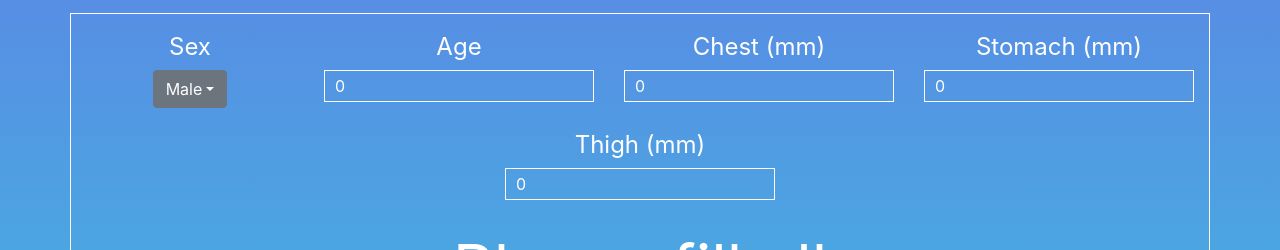
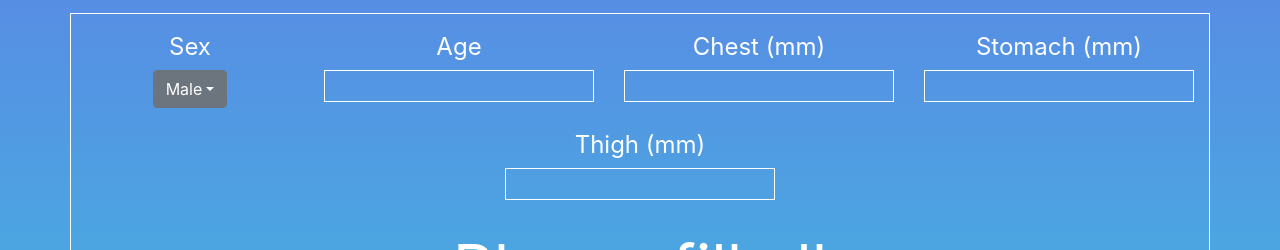
Before and after one commit to Mostrowski8/bodyfat, a React (Create React App) app: page / in a window 1280 px wide. Shown: the part 125-375 px from the top of the page. Built offline with nearby package versions, Linux system fonts and the light colour scheme.

Commit message:
inputs fixed

```diff
--- a/src/App.js
+++ b/src/App.js
@@ -51,10 +51,10 @@ class Calc extends Component {
   constructor(props) {
     super(props);
     this.state={
-      age: 0,
-      fieldtwo: 0,
-      fieldthree: 0,
-      fieldone: 0,
+      age: "",
+      fieldtwo: "",
+      fieldthree: "",
+      fieldone: "",
       submit: false,
       inputdone: false,
       sex: true
@@ -64,14 +64,17 @@ class Calc extends Component {
     this.onSubmit = this.onSubmit.bind(this);
     this.setSex = this.setSex.bind(this);
   }
+
   handleChange(event){
-    const target = event.target;
-    const value = event.target.value;
-    const name = target.name;
-    this.setState({
-      [name]: Number(value)
-    })
-    this.setState({submit: false})
+    let target = event.target;
+    let value = event.target.value;
+    let name = target.name;
+    if (isNaN(value) && value !== '')
+      return;
+      this.setState({
+        [name]: value === ''? value : Number(value)
+      })
+      this.setState({submit: false})
   }
 
   onSubmit(){
@@ -81,19 +84,23 @@ class Calc extends Component {
   }
 
 calculateMale(age, chest, stomach, thigh){
-  return (457 / (1.1093800 - (0.0008267 * (chest + stomach + thigh)) + (0.0000016 * ((chest + stomach + thigh) ** 2)) - (0.0002574 * age))) - 414.2;
+  let result = (457 / (1.1093800 - (0.0008267 * (chest + stomach + thigh)) + (0.0000016 * ((chest + stomach + thigh) ** 2)) - (0.0002574 * age))) - 414.2;
+  if (result<0) result=50;
+  return result
 }
 
 calculateFemale(age, tricep, hips, thigh){
-  return (457 / (1.099421 - (0.0009929 * (tricep+hips+thigh)) + (0.0000023 * ((tricep+hips+thigh)**2)) - (0.0001392 * age))) - 414.2;
+  let result = (457 / (1.099421 - (0.0009929 * (tricep+hips+thigh)) + (0.0000023 * ((tricep+hips+thigh)**2)) - (0.0001392 * age))) - 414.2;
+  if (result<0) result=50;
+  return result
 }
 
 setSex(){
   this.setState({sex: !this.state.sex,
-    age: 0,
-      fieldtwo: 0,
-      fieldthree: 0,
-      fieldone: 0,
+    age: "",
+      fieldtwo: "",
+      fieldthree: "",
+      fieldone: "",
       submit: false
   });
 }
@@ -112,19 +119,19 @@ setSex(){
       </div>
       <div className="col-sm text-center">
       <label className="label">Age</label>
-      <input name="age" min="0" value={this.state.age} className="input" type="number" onChange={this.handleChange}></input>
+      <input name="age"  value={this.state.age} className="input" type="text" onChange={this.handleChange}></input>
       </div>
       <div className="col-sm text-center">
       <label className="label">{(this.state.sex)? "Chest (mm)":"Triceps (mm)"}</label>
-      <input name="fieldone" className="input" min="0" value={this.state.fieldone} type="number" onChange={this.handleChange}></input>
+      <input name="fieldone" className="input"  value={this.state.fieldone} type="text" onChange={this.handleChange}></input>
       </div>
       <div className="col-sm text-center">
       <label className="label">{(this.state.sex)? "Stomach (mm)":"Hips (mm)"}</label>
-      <input name="fieldtwo" className="input" min="0" value={this.state.fieldtwo} type="number" onChange={this.handleChange}></input>
+      <input name="fieldtwo" className="input"  value={this.state.fieldtwo} type="text" onChange={this.handleChange}></input>
       </div>
       <div className="col-sm text-center">
       <label className="label">Thigh (mm)</label>
-      <input name="fieldthree" className="input" min="0" value={this.state.fieldthree} type="number" onChange={this.handleChange}></input>
+      <input name="fieldthree" className="input" value={this.state.fieldthree} type="text" onChange={this.handleChange}></input>
       </div>
       </div>
       {inputdone && !submit && <button className="buttonfat" onClick={this.onSubmit}>Calculate body fat</button>}
```
